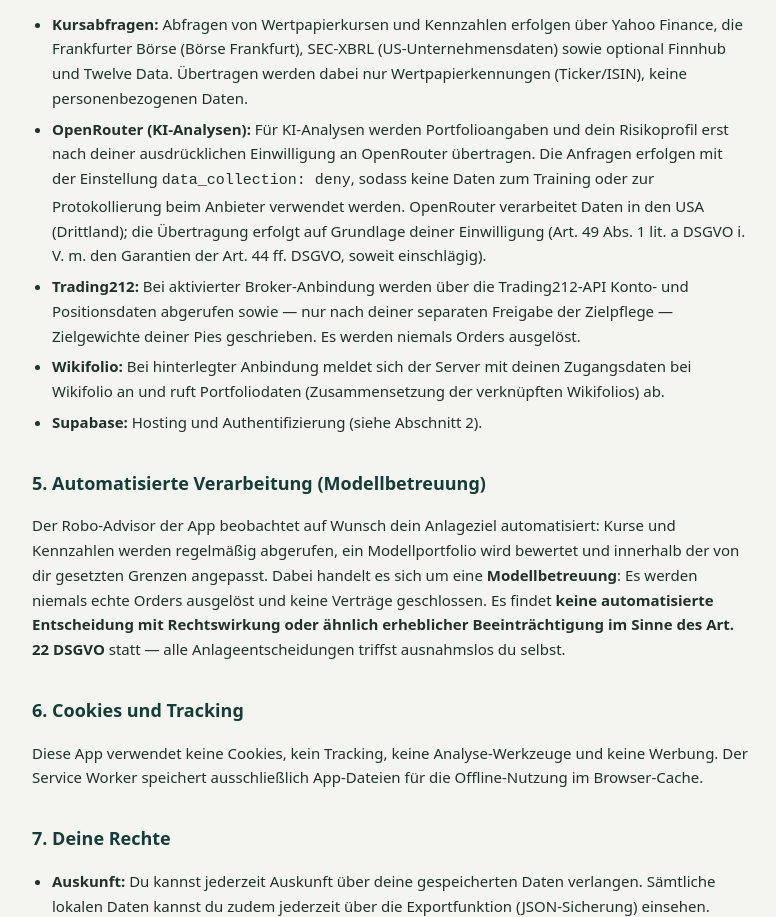
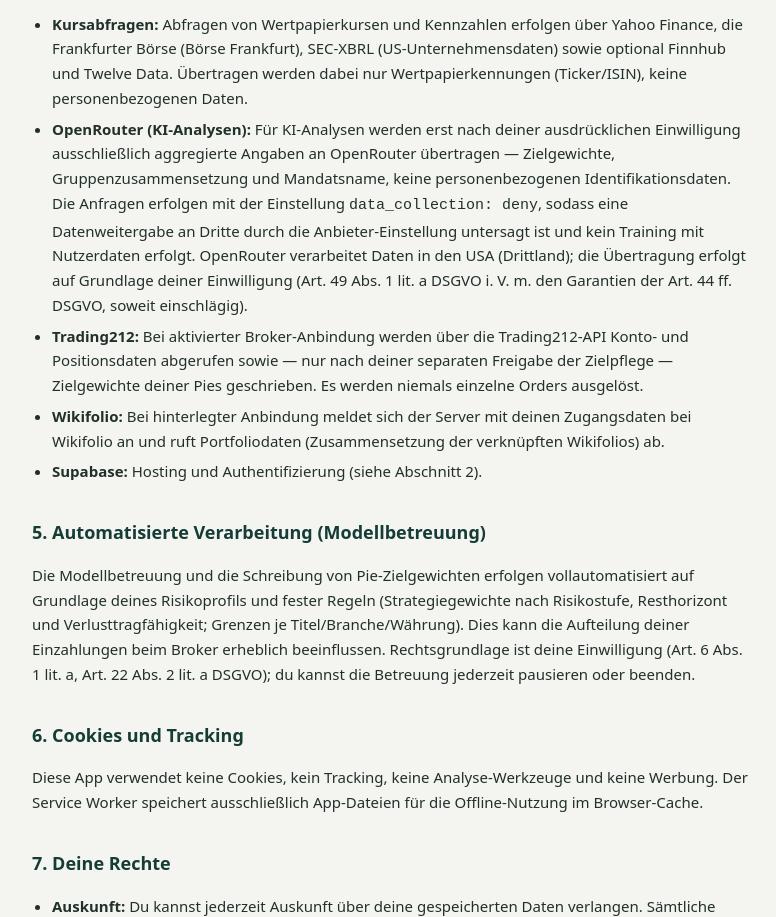
Before and after one commit to ggjzmbvht4-sketch/Finazen, a plain HTML site: page datenschutz.html in a window 1280 px wide. Shown: the part 1696-2613 px from the top of the page, without its empty margins (250-1026 px from the left). Drawn offline with Linux system fonts and the light colour scheme.

Commit message:
Recht (K5): Datenschutz — Art.-22-Text für automatisierte Modellbetreuung, KI-Datenminimierung bei OpenRouter dokumentiert

```diff
--- a/datenschutz.html
+++ b/datenschutz.html
@@ -70,14 +70,14 @@ E-Mail: <strong>[[DEINE E-MAIL]]</strong></p>
 <h2>4. Externe Dienste und Empfänger bei Nutzung bestimmter Funktionen</h2>
 <ul>
 <li><strong>Kursabfragen:</strong> Abfragen von Wertpapierkursen und Kennzahlen erfolgen über Yahoo Finance, die Frankfurter Börse (Börse Frankfurt), SEC-XBRL (US-Unternehmensdaten) sowie optional Finnhub und Twelve Data. Übertragen werden dabei nur Wertpapierkennungen (Ticker/ISIN), keine personenbezogenen Daten.</li>
-<li><strong>OpenRouter (KI-Analysen):</strong> Für KI-Analysen werden Portfolioangaben und dein Risikoprofil erst nach deiner ausdrücklichen Einwilligung an OpenRouter übertragen. Die Anfragen erfolgen mit der Einstellung <code>data_collection: deny</code>, sodass keine Daten zum Training oder zur Protokollierung beim Anbieter verwendet werden. OpenRouter verarbeitet Daten in den USA (Drittland); die Übertragung erfolgt auf Grundlage deiner Einwilligung (Art. 49 Abs. 1 lit. a DSGVO i. V. m. den Garantien der Art. 44 ff. DSGVO, soweit einschlägig).</li>
-<li><strong>Trading212:</strong> Bei aktivierter Broker-Anbindung werden über die Trading212-API Konto- und Positionsdaten abgerufen sowie — nur nach deiner separaten Freigabe der Zielpflege — Zielgewichte deiner Pies geschrieben. Es werden niemals Orders ausgelöst.</li>
+<li><strong>OpenRouter (KI-Analysen):</strong> Für KI-Analysen werden erst nach deiner ausdrücklichen Einwilligung ausschließlich aggregierte Angaben an OpenRouter übertragen — Zielgewichte, Gruppenzusammensetzung und Mandatsname, keine personenbezogenen Identifikationsdaten. Die Anfragen erfolgen mit der Einstellung <code>data_collection: deny</code>, sodass eine Datenweitergabe an Dritte durch die Anbieter-Einstellung untersagt ist und kein Training mit Nutzerdaten erfolgt. OpenRouter verarbeitet Daten in den USA (Drittland); die Übertragung erfolgt auf Grundlage deiner Einwilligung (Art. 49 Abs. 1 lit. a DSGVO i. V. m. den Garantien der Art. 44 ff. DSGVO, soweit einschlägig).</li>
+<li><strong>Trading212:</strong> Bei aktivierter Broker-Anbindung werden über die Trading212-API Konto- und Positionsdaten abgerufen sowie — nur nach deiner separaten Freigabe der Zielpflege — Zielgewichte deiner Pies geschrieben. Es werden niemals einzelne Orders ausgelöst.</li>
 <li><strong>Wikifolio:</strong> Bei hinterlegter Anbindung meldet sich der Server mit deinen Zugangsdaten bei Wikifolio an und ruft Portfoliodaten (Zusammensetzung der verknüpften Wikifolios) ab.</li>
 <li><strong>Supabase:</strong> Hosting und Authentifizierung (siehe Abschnitt 2).</li>
 </ul>
 
 <h2>5. Automatisierte Verarbeitung (Modellbetreuung)</h2>
-<p>Der Robo-Advisor der App beobachtet auf Wunsch dein Anlageziel automatisiert: Kurse und Kennzahlen werden regelmäßig abgerufen, ein Modellportfolio wird bewertet und innerhalb der von dir gesetzten Grenzen angepasst. Dabei handelt es sich um eine <strong>Modellbetreuung</strong>: Es werden niemals echte Orders ausgelöst und keine Verträge geschlossen. Es findet <strong>keine automatisierte Entscheidung mit Rechtswirkung oder ähnlich erheblicher Beeinträchtigung im Sinne des Art. 22 DSGVO</strong> statt — alle Anlageentscheidungen triffst ausnahmslos du selbst.</p>
+<p>Die Modellbetreuung und die Schreibung von Pie-Zielgewichten erfolgen vollautomatisiert auf Grundlage deines Risikoprofils und fester Regeln (Strategiegewichte nach Risikostufe, Resthorizont und Verlusttragfähigkeit; Grenzen je Titel/Branche/Währung). Dies kann die Aufteilung deiner Einzahlungen beim Broker erheblich beeinflussen. Rechtsgrundlage ist deine Einwilligung (Art. 6 Abs. 1 lit. a, Art. 22 Abs. 2 lit. a DSGVO); du kannst die Betreuung jederzeit pausieren oder beenden.</p>
 
 <h2>6. Cookies und Tracking</h2>
 <p>Diese App verwendet keine Cookies, kein Tracking, keine Analyse-Werkzeuge und keine Werbung. Der Service Worker speichert ausschließlich App-Dateien für die Offline-Nutzung im Browser-Cache.</p>
```
